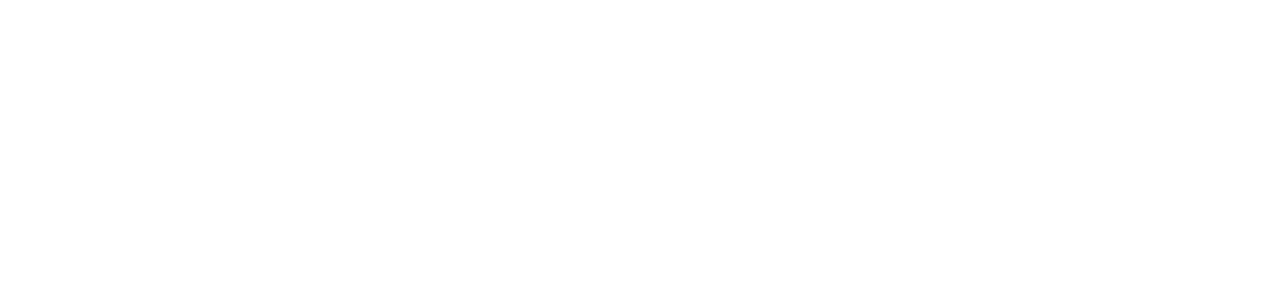
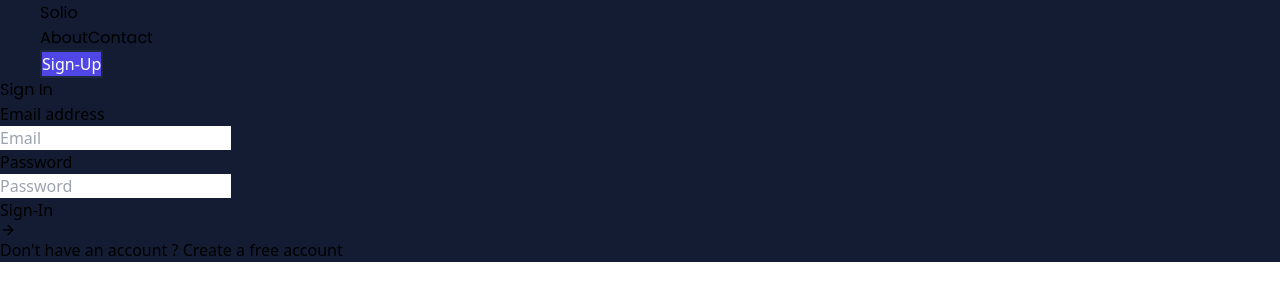
Before and after one commit to Jay1112/solio, a React (Vite) app: page /sign-in in a window 1280 px wide. Before the commit this address had no page. Shown: the top 300 px of the page. Built offline with nearby package versions, Linux system fonts and the light colour scheme.

Commit message:
sign in page

```diff
--- a/package.json
+++ b/package.json
@@ -10,6 +10,7 @@
     "preview": "vite preview"
   },
   "dependencies": {
+    "clsx": "^2.1.1",
     "react": "^18.2.0",
     "react-dom": "^18.2.0",
     "react-redux": "^9.1.1",
--- a/src/App.jsx
+++ b/src/App.jsx
@@ -3,6 +3,7 @@
 import ProductPage from './pages/ProductPage';
 import AboutPage from './pages/AboutPage';
 import ContactPage from './pages/ContactPage';
+import SignInPage from './pages/SignInPage';
 
 function App() {
   const app = useSelector((state) => state.app ) ;
@@ -13,8 +14,9 @@
       <Router>
         <Routes>
           <Route path='/' element={<ProductPage/>} />
-          <Route path='/about' element={<AboutPage/>} />
-          <Route path='/contact' element={<ContactPage/>} />
+          <Route path='/about/' element={<AboutPage/>} />
+          <Route path='/contact/' element={<ContactPage/>} />
+          <Route path='/sign-in/' element={<SignInPage/>} />
         </Routes>
       </Router>
     </>
--- a/src/components/Navbar.jsx
+++ b/src/components/Navbar.jsx
@@ -1,23 +1,26 @@
 import AppLogoBox from "./AppLogoBox";
-import { Link } from "react-router-dom";
+import { Link, useNavigate, useLocation } from "react-router-dom";
 
-function Navbar(){
+function Navbar({ lightArea }){
+    const navigate = useNavigate();
+    const location = useLocation();
 
     const navLinks = [
         {
             id: 1,
             title: 'About',
-            link: '/about'
+            link: '/about/'
         },
         {
             id: 2,
             title: 'Contact',
-            link: '/contact'
+            link: '/contact/'
         }
     ]
 
     return (
-        <nav className="app-container sticky top-0 bg-primary flex items-center justify-center md:pt-2">
+        <nav className="w-full bg-primary">
+            <div className="app-container sticky top-0 flex items-center justify-center md:py-2">
                 <AppLogoBox />
                 <div className="py-2 px-4 md:px-0 flex-1 flex items-stretch justify-start">
                     {
@@ -31,7 +34,12 @@
                     }
                 </div>
                 <div className="py-2 mx-2 flex items-center justify-center">
-                <button className="debug p-2 px-4 rounded-md t-indigo tracking-wider">Sign-In</button>
+                    <button onClick={()=>{ location.pathname.includes('sign-in') ? navigate('/sign-up/') : navigate('/sign-in/') }} className="debug p-2 px-4 rounded-md t-indigo tracking-wider">
+                        {
+                            location.pathname.includes('sign-in') ? 'Sign-Up' : 'Sign-In'
+                        }
+                    </button>
+                </div>
             </div>
         </nav>
     );
--- a/src/index.css
+++ b/src/index.css
@@ -3,7 +3,7 @@
 @tailwind utilities;
 
 .debug {
-    @apply border-2 border-[#fff]
+    border: 1px solid red;
 }
 
 .app-overflow {
--- a/src/layouts/NavWrapper.jsx
+++ b/src/layouts/NavWrapper.jsx
@@ -1,10 +1,11 @@
 import Navbar from "../components/Navbar";
+import clsx from "clsx";
 
-function NavWrapper({ children }){
+function NavWrapper({ children, lightArea }){
     return (
-       <div className="bg-primary text-white w-screen h-screen app-overflow">
+       <div className={clsx("text-white w-screen h-screen app-overflow",lightArea ? "bg-white" : "bg-primary")} >
             <Navbar />
-            <div>
+            <div className={clsx(lightArea ? "bg-white" : "bg-primary")}>
                 {children}
             </div>
         </div>
--- a/src/pages/ProductPage.jsx
+++ b/src/pages/ProductPage.jsx
@@ -1,5 +1,4 @@
 import NavWrapper from "../layouts/NavWrapper";
-import { LazyLoadImage } from 'react-lazy-load-image-component';
 
 function ProductPage(){
     return (
@@ -12,7 +11,7 @@
                 <button className="p-2 px-4 rounded-md t-indigo tracking-wider font-semibold poppins">Get Started</button>
             </div>
             <div className="my-8 px-4 app-container">
-                <LazyLoadImage
+                <img
                     src='https://www.teachyst.com/_next/image?url=%2F_next%2Fstatic%2Fmedia%2Fteachyst-dashboard.94e0c88a.png&w=3840&q=75'
                     width='100%'
                     height='auto'
--- /dev/null
+++ b/src/pages/SignInPage.jsx
@@ -0,0 +1,78 @@
+import { Link } from "react-router-dom";
+import NavWrapper from "../layouts/NavWrapper";
+
+function SignInPage() {
+  return (
+    <NavWrapper>
+      <div className="w-full rounded-sm max-w-[600px] flex items-center justify-center mt-20 flex-col mx-auto p-8">
+        <h2 class="text-3xl w-full poppins font-bold leading-tight text-white sm:text-4xl">
+          Sign In
+        </h2>
+        {/* Sign Up Form  */}
+        <form className="w-full">
+            <div className="mt-4">
+              <label htmlFor="email" class="text-base font-medium text-white">
+                Email address
+              </label>
+              <div class="mt-1">
+                <input
+                  class="w-full p-2 rounded-sm outline-none text-slate-800"
+                  type="email"
+                  placeholder="Email"
+                  name="email"
+                />
+              </div>
+            </div>
+            <div className="mt-4">
+              <label htmlFor="email" class="text-base font-medium text-white">
+                Password
+              </label>
+              <div class="mt-1">
+                <input
+                  class="w-full p-2 rounded-sm outline-none text-slate-800"
+                  type="password"
+                  placeholder="Password"
+                  name="password"
+                />
+              </div>
+            </div>
+            <div className="mt-6">
+              <button
+                type="button"
+                class="inline-flex w-full items-center justify-center rounded-md bg-indigo-600 px-3.5 py-2.5 font-semibold leading-7 text-white hover:bg-black/80"
+              >
+                Sign-In{" "}
+                <svg
+                  xmlns="http://www.w3.org/2000/svg"
+                  width="16"
+                  height="16"
+                  viewBox="0 0 24 24"
+                  fill="none"
+                  stroke="currentColor"
+                  stroke-width="2"
+                  stroke-linecap="round"
+                  stroke-linejoin="round"
+                  class="ml-2"
+                >
+                  <line x1="5" y1="12" x2="19" y2="12"></line>
+                  <polyline points="12 5 19 12 12 19"></polyline>
+                </svg>
+              </button>
+            </div>
+        </form>
+        <p class="w-full mt-4 text-md text-left">
+          <span className="text-[#64748b]">Don't have an account ?{" "}</span>
+          <Link
+            to="/sign-up/"
+            title=""
+            class="text-indigo-600 font-semibold  transition-all duration-200 hover:underline"
+          >
+            Create a free account
+          </Link>
+        </p>
+      </div>
+    </NavWrapper>
+  );
+}
+
+export default SignInPage;
```
Lines whose indentation alone changed are shown as unchanged.
